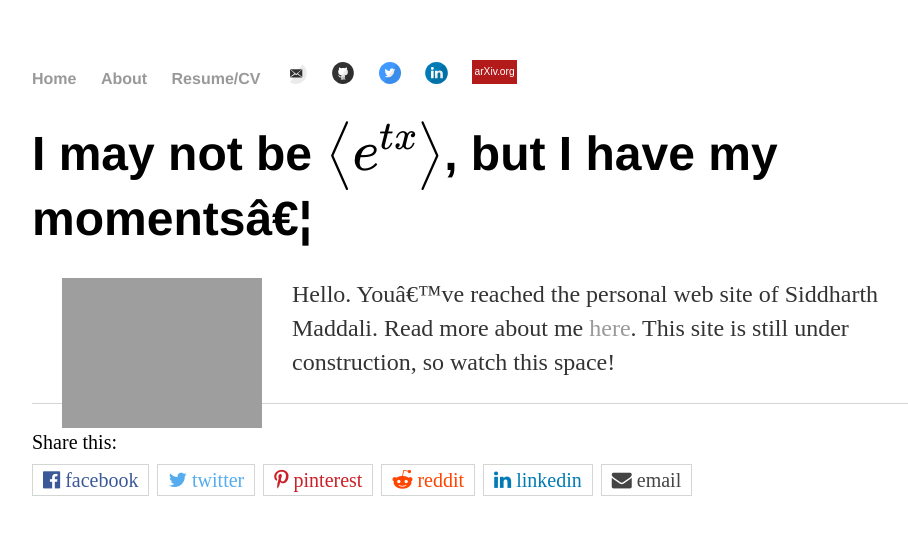
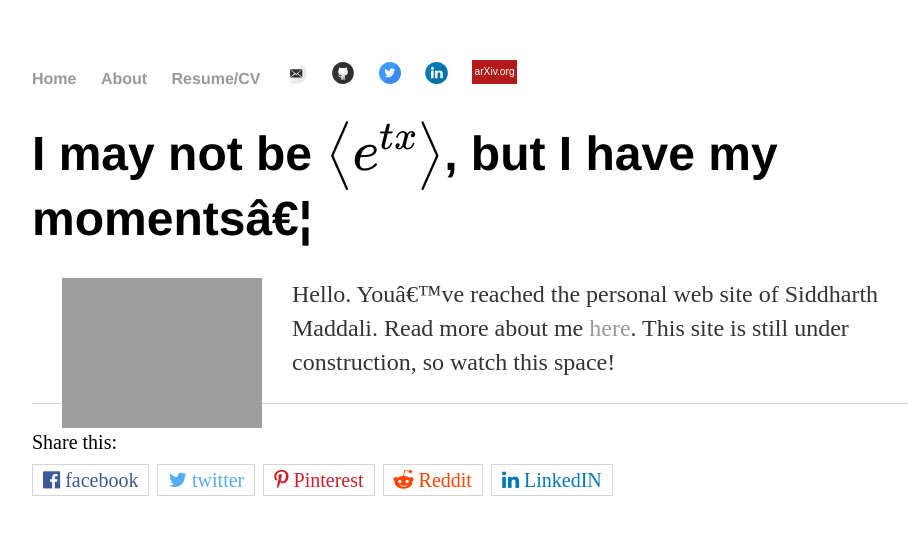
Before and after one commit to siddharth-maddali/siddharth-maddali.github.io, a Jekyll site: the page built from index.md, in a window 1280 px wide. Shown: the top 535 px of the page, without its empty margins (160-1068 px from the left). Built offline with Jekyll 4.4.1, drawn with Linux system fonts in a browser that asks for light colours; formulas are drawn with MathJax 3; a script that is not in the unit is left out.

Commit message:
Removed e-mail link, small tweaks.

```diff
--- a/_includes/share-bar.html
+++ b/_includes/share-bar.html
@@ -26,7 +26,7 @@
         <a  href="https://www.pinterest.com/pin/create/button/?url={{ site.url }}{{ site.baseurl }}{{ page.url }}"
             onclick="window.open(this.href, 'pop-up', 'left=20,top=20,width=900,height=500,toolbar=1,resizable=0'); return false;"
             title="Share on Pinterest" >
-            <i class="fa fa-pinterest-p share-button"> pinterest</i>
+            <i class="fa fa-pinterest-p share-button"> Pinterest</i>
         </a>
 
 <!--        <a  href="https://www.tumblr.com/share/link?url={{ site.url }}{{ site.baseurl }}{{ page.url }}"
@@ -38,19 +38,19 @@
         <a  href="http://www.reddit.com/submit?url={{ site.url }}{{ site.baseurl }}{{ page.url }}"
             onclick="window.open(this.href, 'pop-up', 'left=20,top=20,width=900,height=500,toolbar=1,resizable=0'); return false;"
             title="Share on Reddit" >
-            <i class="fa fa-reddit-alien share-button"> reddit</i>
+            <i class="fa fa-reddit-alien share-button"> Reddit</i>
         </a>
 
         <a  href="https://www.linkedin.com/shareArticle?mini=true&url={{ site.url }}{{ site.baseurl }}{{ page.url }}&title={{ page.title }}&summary={{ page.description }}&source={{ site.title }}"
             onclick="window.open(this.href, 'pop-up', 'left=20,top=20,width=500,height=500,toolbar=1,resizable=0'); return false;"
             title="Share on LinkedIn" >
-            <i class="fa fa-linkedin share-button"> linkedin</i>
+            <i class="fa fa-linkedin share-button"> LinkedIN</i>
         </a>
 
-        <a  href="mailto:?subject={{ page.title }}&amp;body=Check out this site {{ site.url }}{{ site.baseurl }}{{ page.url }}"
+<!--        <a  href="mailto:?subject={{ page.title }}&amp;body=Check out this site {{ site.url }}{{ site.baseurl }}{{ page.url }}"
             title="Share via Email" >
             <i class="fa fa-envelope share-button"> email</i>
-        </a>
+        </a>                -->
     </div>
 
 </div>
```
